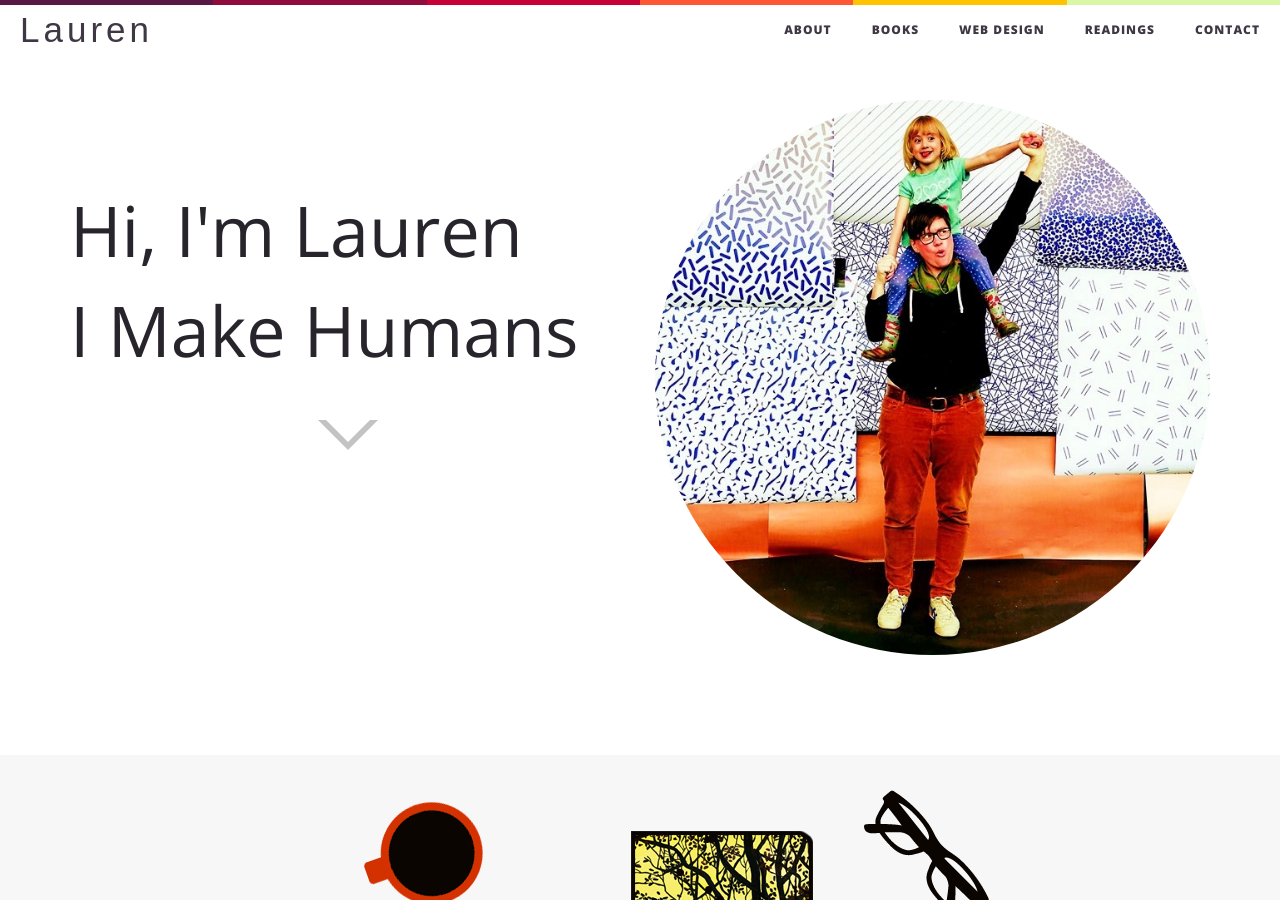
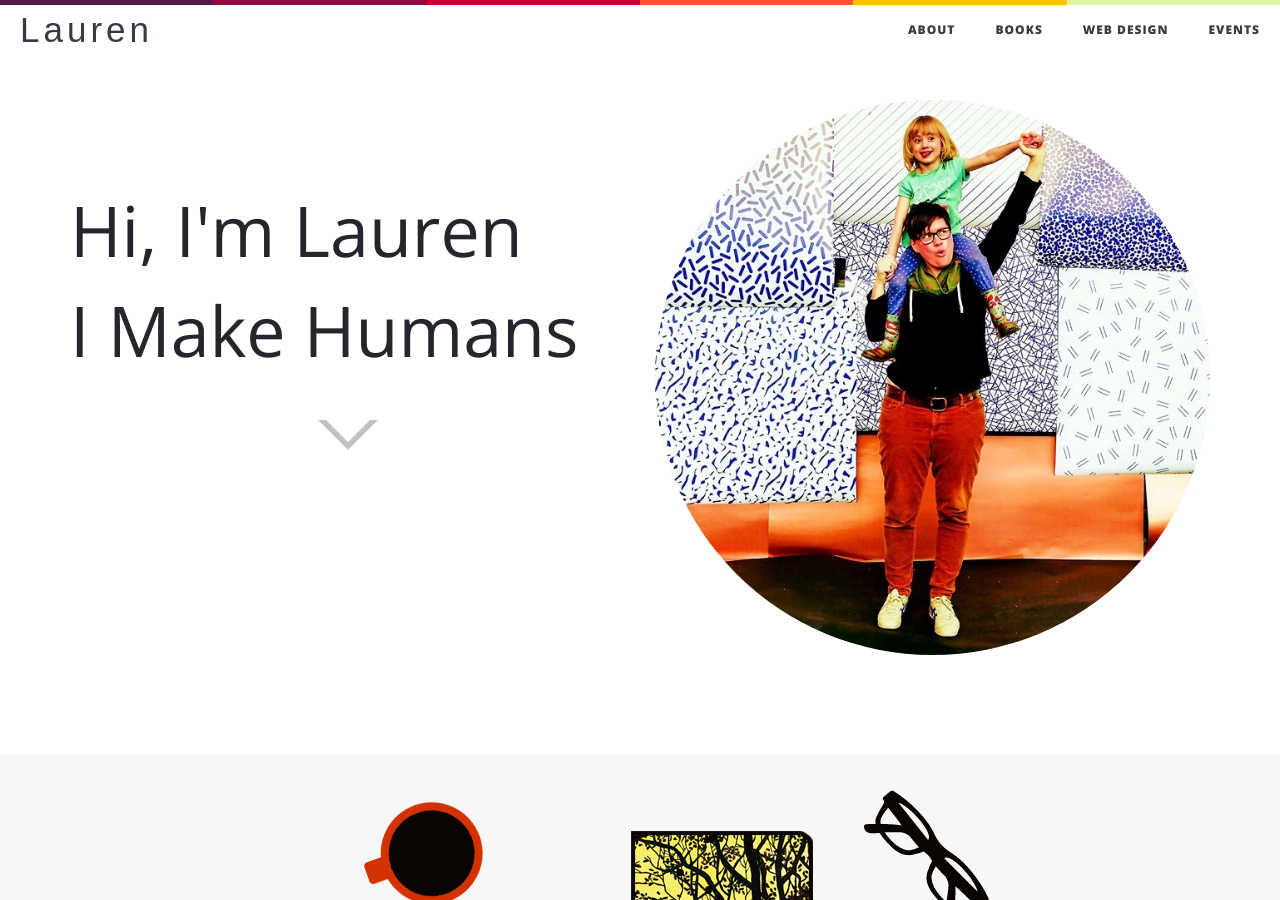
Before and after one commit to laurenhaldeman/laurenhaldeman.github.io, a Jekyll site: the page built from index.html, in a window 1280 px wide and 900 px high. Built offline with Jekyll 4.4.1, drawn with Linux system fonts in a browser that asks for light colours; nearby versions of some CDN libraries; some web fonts are replaced.

Commit message:
nav changes to li

```diff
--- a/_includes/nav.html
+++ b/_includes/nav.html
@@ -43,8 +43,7 @@
               <li><a href="/about/">About</a></li>
               <li><a href="/calenday/">Books</a></li>
               <li><a href="/web-design/">Web Design</a></li>
-              <li><a href="/readings/">Readings</a></li>
-              <li><a href="/contact/">Contact</a></li>
+              <li><a href="/readings/">Events</a></li>
           </ul>
         </div>
         <!-- /.navbar-collapse -->
```
